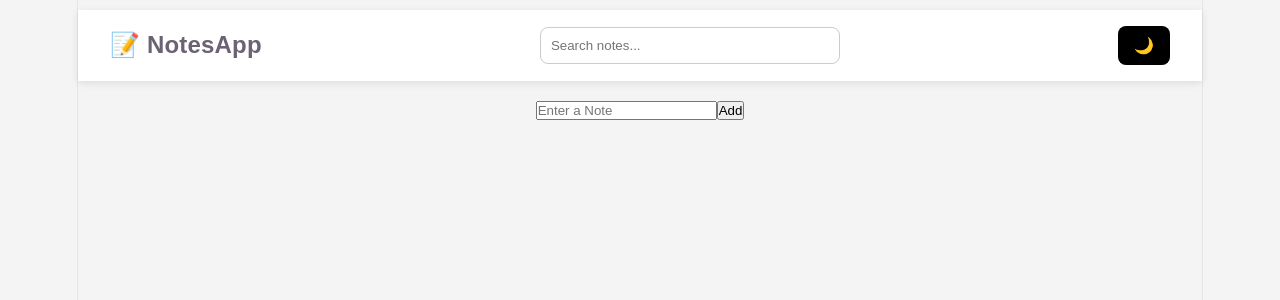
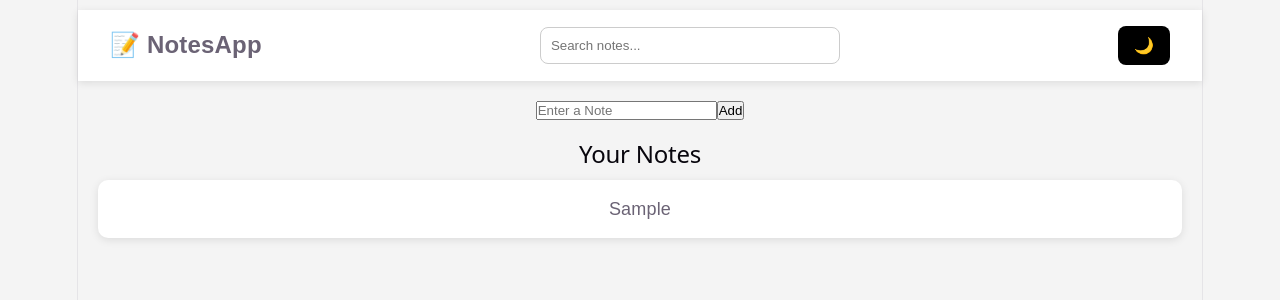
Before and after one commit to Kanth-b/NotesApp, a React (Vite) app: page / in a window 1280 px wide. Both pictures are taken after typing "Sample" into the empty fields and a click on the button "Add". Shown: the top 300 px of the page. Built offline with nearby package versions, Linux system fonts and the light colour scheme.

Commit message:
Implement notes list rendering

```diff
--- a/src/App.jsx
+++ b/src/App.jsx
@@ -2,13 +2,15 @@ import React from "react";
 import Navbar from "./Components/Navbar";
 import NotesInput from "./Components/NotesInput";
 import { useState } from "react";
+import NotesList from "./Components/NotesList";
 
 function App() {
-  const [notes, setNotes] = useState(null);
+  const [notes, setNotes] = useState([]);
   return (
     <>
       <Navbar />
       <NotesInput notes={notes} setNotes={setNotes} />
+      <NotesList notes = {notes}/>
     </>
   );
 }
--- /dev/null
+++ b/src/Components/Notecard.jsx
@@ -0,0 +1,11 @@
+import React from 'react'
+
+const Notecard = ({note}) => {
+  return (
+    <div className='note-card'>
+      <p>{note}</p>
+    </div>
+  )
+}
+
+export default Notecard
--- a/src/Components/NotesInput.jsx
+++ b/src/Components/NotesInput.jsx
@@ -2,16 +2,13 @@ import React from "react";
 import { useState } from "react";
 
 function NotesInput({ notes, setNotes }) {
-  const [input, setInput] = useState(null);
+  const [input, setInput] = useState("");
 
   function handleAddNotes() {
     if (input.trim() === "") {
       return;
     }
-    setNotes({
-      ...notes,
-      input,
-    });
+    setNotes([...notes, input]);
 
     setInput("");
   }
--- /dev/null
+++ b/src/Components/NotesList.jsx
@@ -0,0 +1,14 @@
+import React from "react";
+import Notecard from "./Notecard";
+const NotesList = ({ notes }) => {
+  return (
+    <div className="notes-list">
+      <h2>Your Notes</h2>
+      {notes.map((note, index) => (
+        <Notecard note={note} key={index} />
+      ))}
+    </div>
+  );
+};
+
+export default NotesList;
--- a/style.css
+++ b/style.css
@@ -59,3 +59,19 @@ body {
   flex-direction: row;
   justify-content: center;
 }
+
+.notes-list {
+  padding: 20px;
+}
+
+.note-card {
+  background-color: white;
+
+  padding: 16px;
+
+  margin-top: 12px;
+
+  border-radius: 10px;
+
+  box-shadow: 0px 2px 8px rgba(0,0,0,0.1);
+}
```
